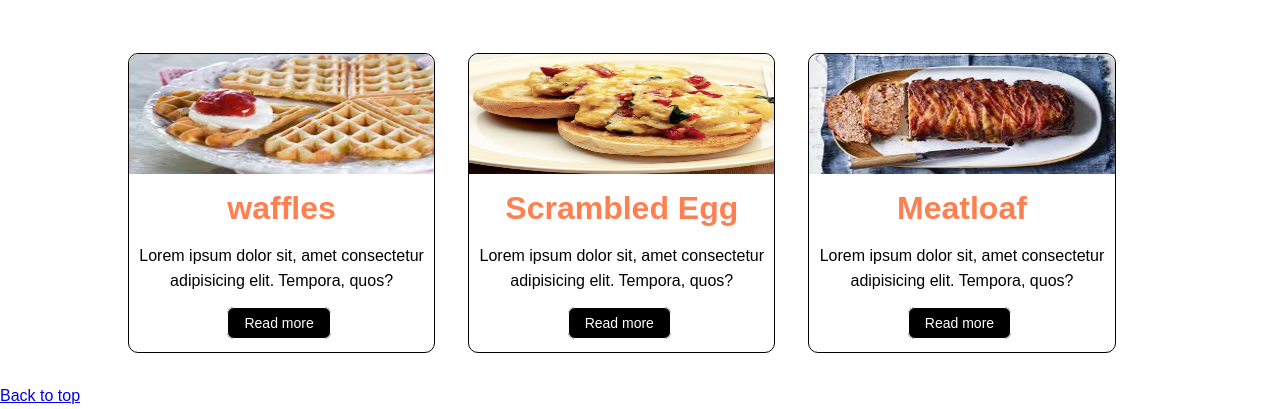
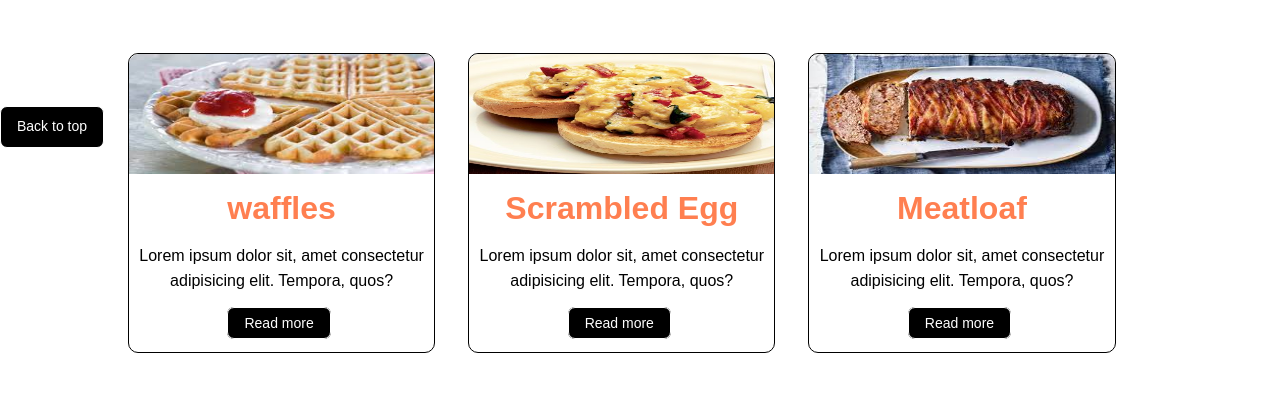
Before and after one commit to Diab-io/odin-recipes, a plain HTML site: page index.html in a window 1280 px wide. Shown: the part 652-1061 px from the top of the page. After the commit the page ends 1035 px from the top, so only its background shows below. Drawn offline with Linux system fonts and the light colour scheme.

Commit message:
Styled back to top button

```diff
--- a/css/style.css
+++ b/css/style.css
@@ -146,3 +146,16 @@ body {
 .box-3 .but a:hover {
     color: coral;
 }
+
+#top {
+    padding: 7px 16px;
+    font-size: 14px;
+    font-weight: 500;
+    text-decoration: none;
+    border-radius: 7px;
+    border: 1px solid;
+    background-color: black;
+    color: white;
+    position: fixed;
+    bottom: 0;
+}
```
